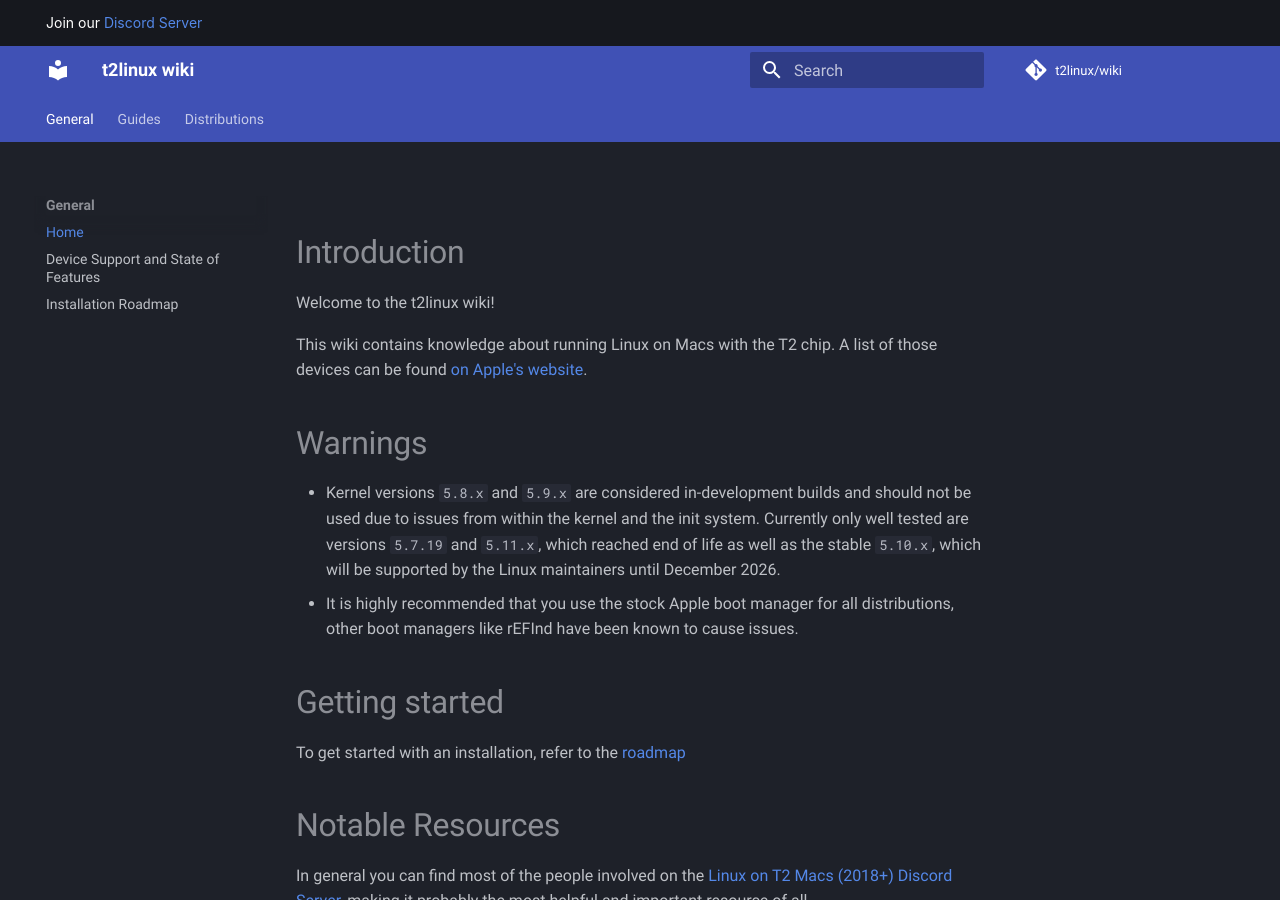
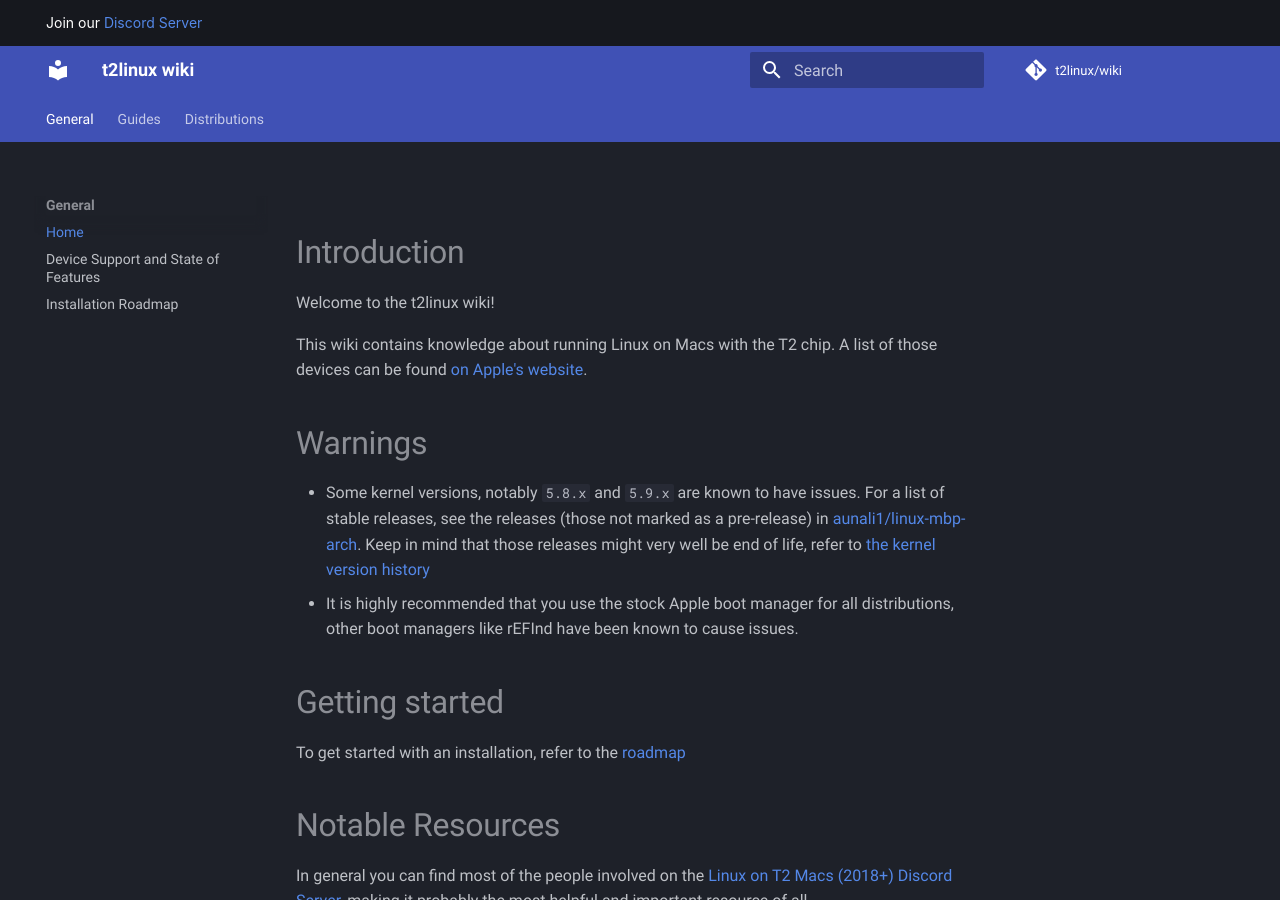
Before and after one commit to t2linux/wiki, an MkDocs documentation site: the page built from docs/index.md, in a window 1280 px wide and 900 px high. Built offline with MkDocs 1.6.1 and Material for MkDocs 9.7.7, drawn with Linux system fonts in a browser that asks for light colours; comment, search, counter and statistics services are not loaded.

Commit message:
Index: Update kernel note in warnings
This replaces the listing of currently stable kernels with a more
general statement and a link to the releases in aunali1/linux-mbp-arch

```diff
--- a/docs/index.md
+++ b/docs/index.md
@@ -7,7 +7,7 @@ A list of those devices can be found [on Apple's website](https://support.apple.
 
 # Warnings
 
-- Kernel versions `5.8.x` and `5.9.x` are considered in-development builds and should not be used due to issues from within the kernel and the init system. Currently only well tested are versions `5.7.19` and `5.11.x`, which reached end of life as well as the stable `5.10.x`, which will be supported by the Linux maintainers until December 2026.
+- Some kernel versions, notably `5.8.x` and `5.9.x` are known to have issues. For a list of stable releases, see the releases (those not marked as a pre-release) in [aunali1/linux-mbp-arch](https://github.com/aunali1/linux-mbp-arch/releases). Keep in mind that those releases might very well be end of life, refer to [the kernel version history](https://en.wikipedia.org/wiki/Linux_kernel_version_history#Releases_5.x.y)
 - It is highly recommended that you use the stock Apple boot manager for all distributions, other boot managers like rEFInd have been known to cause issues.
 
 # Getting started
```
